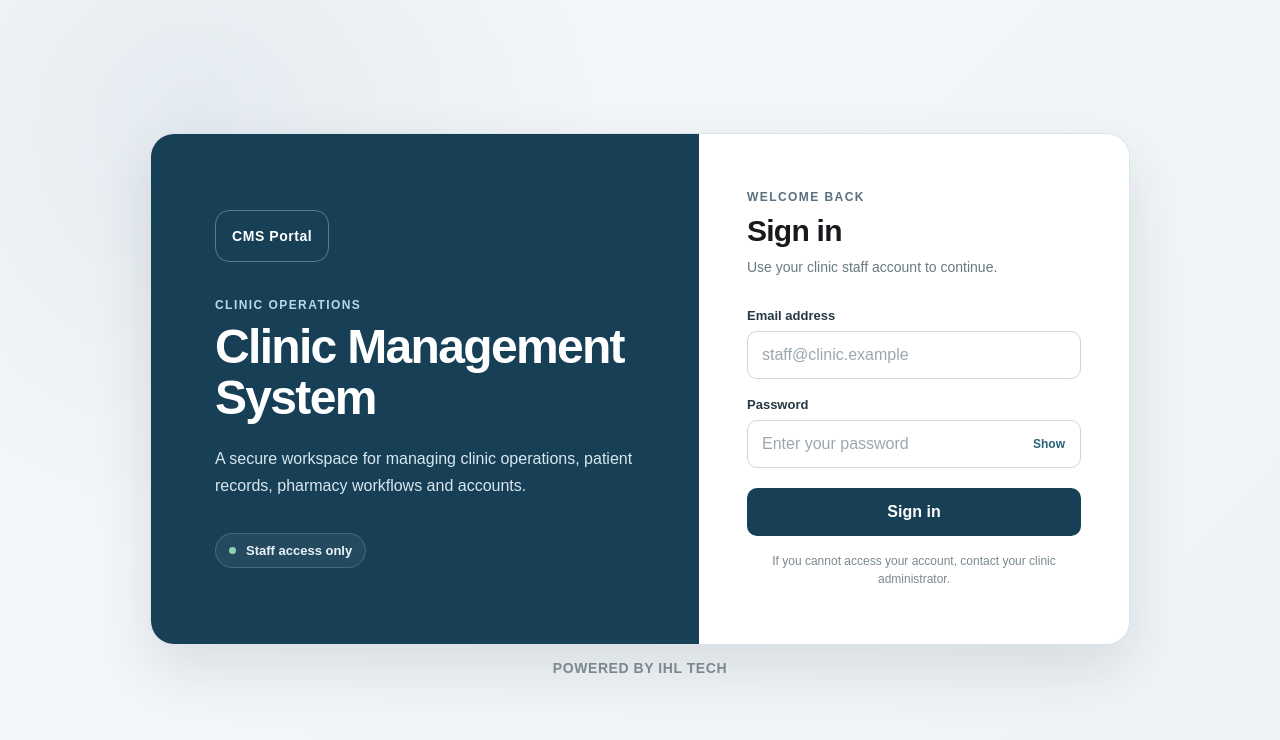
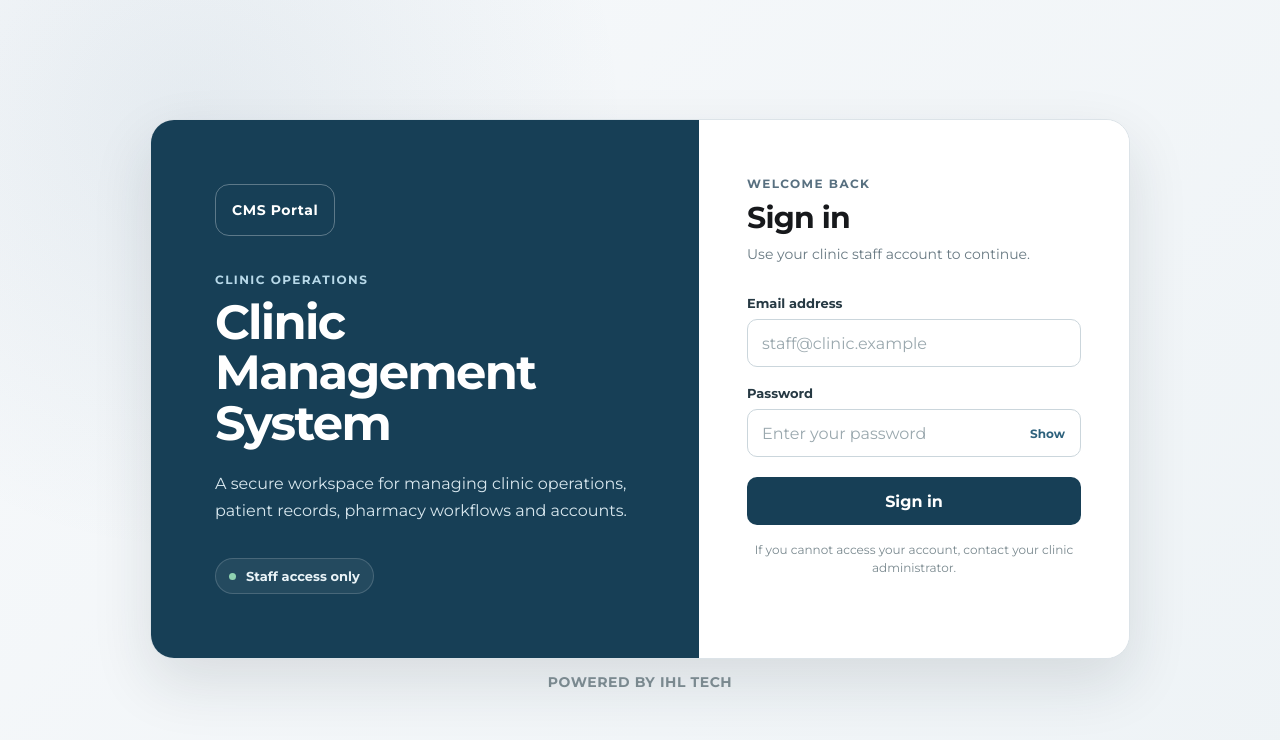
Before and after one commit to violetkimani77-ux/clinic-management-system, a Next.js app: page /login in a window 1280 px wide. Shown: the top 740 px of the page. Built offline with nearby package versions, Linux system fonts and the light colour scheme.

Commit message:
style: apply Montserrat across app typography

```diff
--- a/app/globals.css
+++ b/app/globals.css
@@ -9,7 +9,7 @@ body {
 }
 
 body {
-  font-family: Arial, Helvetica, sans-serif;
+  font-family: var(--font-montserrat), Arial, Helvetica, sans-serif;
   background: #f6f7f9;
   color: #17191c;
 }
@@ -66,7 +66,7 @@ a {
   border: 1px solid rgba(255, 255, 255, 0.3);
   border-radius: 14px;
   font-size: 14px;
-  font-weight: 800;
+  font-weight: 700;
   letter-spacing: 0.04em;
 }
 
@@ -74,7 +74,7 @@ a {
 .auth-panel-kicker {
   margin: 0 0 10px;
   font-size: 12px;
-  font-weight: 800;
+  font-weight: 700;
   letter-spacing: 0.12em;
   text-transform: uppercase;
 }
@@ -87,6 +87,7 @@ a {
   max-width: 520px;
   margin: 0;
   font-size: clamp(32px, 4vw, 48px);
+  font-weight: 700;
   line-height: 1.05;
   letter-spacing: -0.035em;
 }
@@ -96,6 +97,7 @@ a {
   margin: 22px 0 0;
   color: #d8e7ee;
   font-size: 16px;
+  font-weight: 400;
   line-height: 1.7;
 }
 
@@ -137,6 +139,7 @@ a {
 .auth-panel-header h2 {
   margin: 0;
   font-size: 30px;
+  font-weight: 700;
   line-height: 1.15;
   letter-spacing: -0.025em;
 }
@@ -145,6 +148,7 @@ a {
   margin: 9px 0 0;
   color: #687982;
   font-size: 14px;
+  font-weight: 400;
   line-height: 1.5;
 }
 
@@ -214,7 +218,7 @@ a {
   color: #2d617c;
   font: inherit;
   font-size: 12px;
-  font-weight: 800;
+  font-weight: 700;
   cursor: pointer;
 }
 
@@ -230,7 +234,7 @@ a {
   background: #173f56;
   color: #ffffff;
   font: inherit;
-  font-weight: 800;
+  font-weight: 700;
   cursor: pointer;
   transition: transform 140ms ease, background 140ms ease;
 }
@@ -253,6 +257,7 @@ a {
   background: #fff5f5;
   color: #9c2929;
   font-size: 13px;
+  font-weight: 400;
   line-height: 1.45;
 }
 
@@ -260,6 +265,7 @@ a {
   margin: -2px 0 0;
   color: #7a898f;
   font-size: 12px;
+  font-weight: 400;
   line-height: 1.5;
   text-align: center;
 }
@@ -268,7 +274,7 @@ a {
   margin: 14px 0 0;
   color: #7a898f;
   font-size: 14px;
-  font-weight: 800;
+  font-weight: 700;
   letter-spacing: 0.04em;
   line-height: 1.4;
   text-align: center;
```
